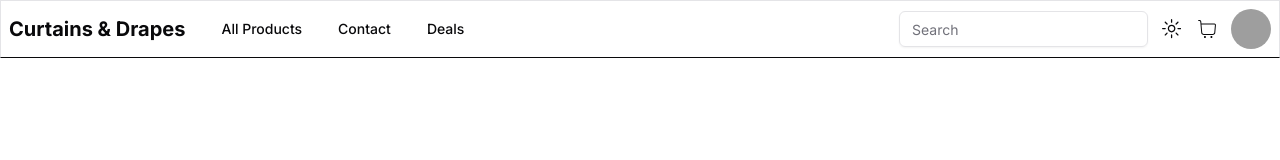
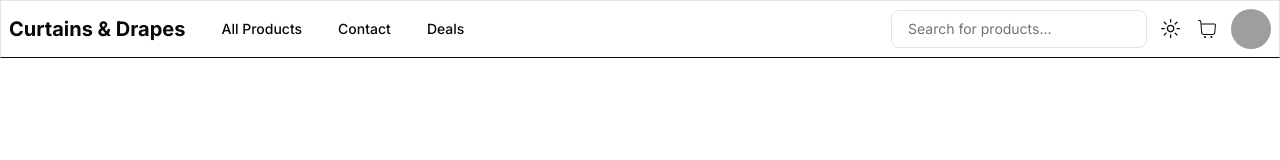
Before and after one commit to frustrated018/curtains-and-drapes, a Next.js app: page / in a window 1280 px wide. Shown: the top 160 px of the page. Built offline with nearby package versions, Linux system fonts and the light colour scheme; grey boxes are pictures that could not be loaded.

Commit message:
Updated the search bar to a form in a seperate component

```diff
--- a/src/components/main-navbar/mainNav.jsx
+++ b/src/components/main-navbar/mainNav.jsx
@@ -20,6 +20,8 @@ import { ThemeToggleButton } from "@/components/theme-toggle-button/themeToggleB
 import { Input } from "@/components/ui/input";
 import { CiShoppingCart } from "react-icons/ci";
 import { IoIosMenu } from "react-icons/io";
+import Search from "../search/search";
+import { HiMagnifyingGlass } from "react-icons/hi2";
 
 const MainNav = () => {
   return (
@@ -28,7 +30,10 @@ const MainNav = () => {
         {/* //! Left Side */}
         <section id="left" className="flex items-center gap-5">
           {/* //! Logo */}
-          <Link href="/" className=" order-2 lg:order-1 text-xl font-bold hidden md:block">
+          <Link
+            href="/"
+            className=" order-2 lg:order-1 text-xl font-bold hidden md:block"
+          >
             Curtains & Drapes
           </Link>
 
@@ -72,7 +77,7 @@ const MainNav = () => {
           <div className=" order-1 lg:hidden flex justify-center">
             <Sheet>
               <SheetTrigger>
-              <IoIosMenu size={30} />
+                <IoIosMenu size={30} />
               </SheetTrigger>
               <SheetContent side={"left"}>
                 {/* //! links */}
@@ -97,8 +102,8 @@ const MainNav = () => {
 
         <section className="flex items-center gap-3">
           {/* //! Search Bar */}
+          <Search />
 
-          <Input type="text" placeholder="Search" />
 
           {/* //! Light and dark mode toggle button */}
           <ThemeToggleButton />
--- /dev/null
+++ b/src/components/search/search.jsx
@@ -0,0 +1,18 @@
+import { HiMagnifyingGlass } from "react-icons/hi2";
+
+const Search = () => {
+  return (
+    <form className="w-max-[550px] w-full lg:w-80 xl:w-full">
+      <input
+        type="text"
+        name="search"
+        placeholder="Search for products..."
+        autoComplete="off"
+        className="w-full rounded-lg border bg-white px-4 py-2 text-sm text-black placeholder:text-neutral-500 dark:border-neutral-800 dark:bg-transparent dark:text-white dark:placeholder:text-neutral-400"
+      />
+
+    </form>
+  );
+};
+
+export default Search;
```
